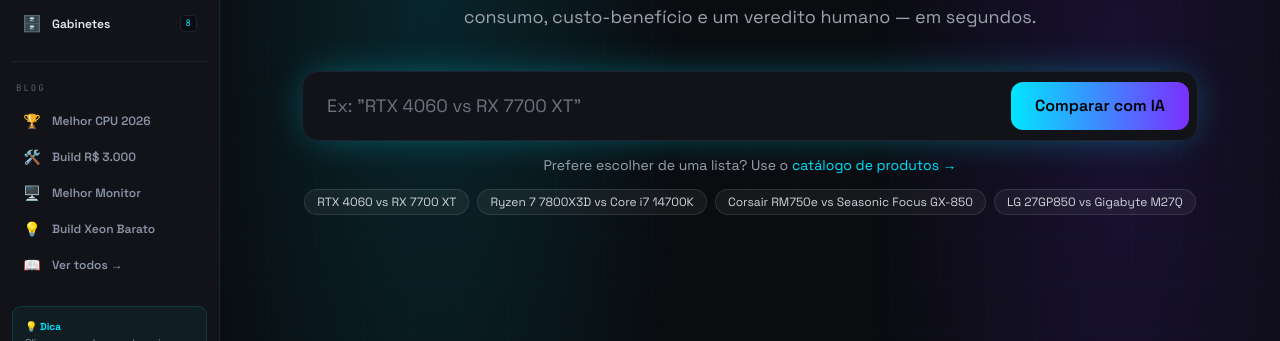
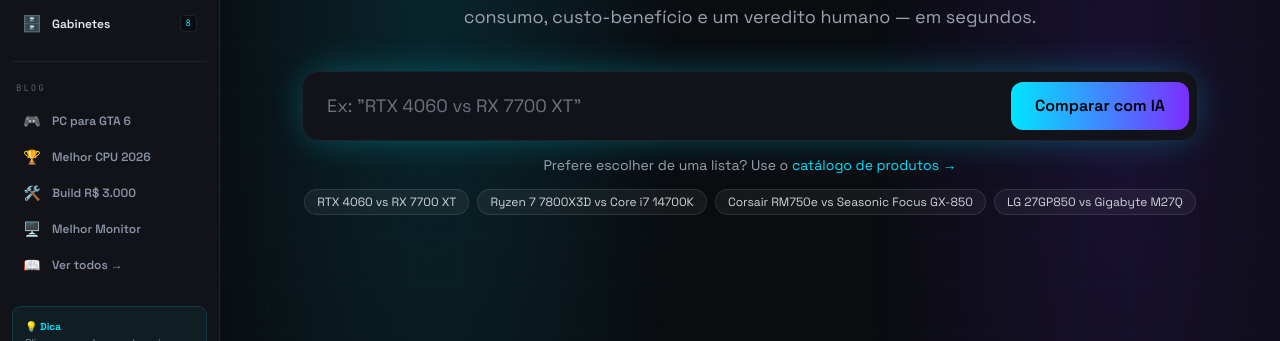
Before and after one commit to Ronaldo-fechei/hardware-ai-compar, a Next.js app: page / in a window 1280 px wide. Shown: the part 391-732 px from the top of the page. Built offline with nearby package versions, Linux system fonts and the light colour scheme; no server answers.

Commit message:
Destaca artigo GTA 6 no menu lateral

```diff
--- a/components/Sidebar.tsx
+++ b/components/Sidebar.tsx
@@ -56,10 +56,10 @@ export function Sidebar({ categorias }: Props) {
           Blog
         </p>
         {[
-          { icon: '🏆', label: 'Melhor CPU 2026',   href: '/blog/melhor-processador-para-jogos-2026' },
+          { icon: '🎮', label: 'PC para GTA 6',      href: '/blog/pc-para-rodar-gta-6-requisitos-2026' },
+          { icon: '🏆', label: 'Melhor CPU 2026',    href: '/blog/melhor-processador-para-jogos-2026' },
           { icon: '🛠️', label: 'Build R$ 3.000',     href: '/blog/monte-pc-gamer-r3000-2026' },
           { icon: '🖥️', label: 'Melhor Monitor',     href: '/blog/melhor-monitor-gamer-2026' },
-          { icon: '💡', label: 'Build Xeon Barato',  href: '/blog/build-xeon-x99-custo-beneficio-2026' },
           { icon: '📖', label: 'Ver todos →',        href: '/blog' },
         ].map(({ icon, label, href }) => {
           const isActive = pathname === href
```
